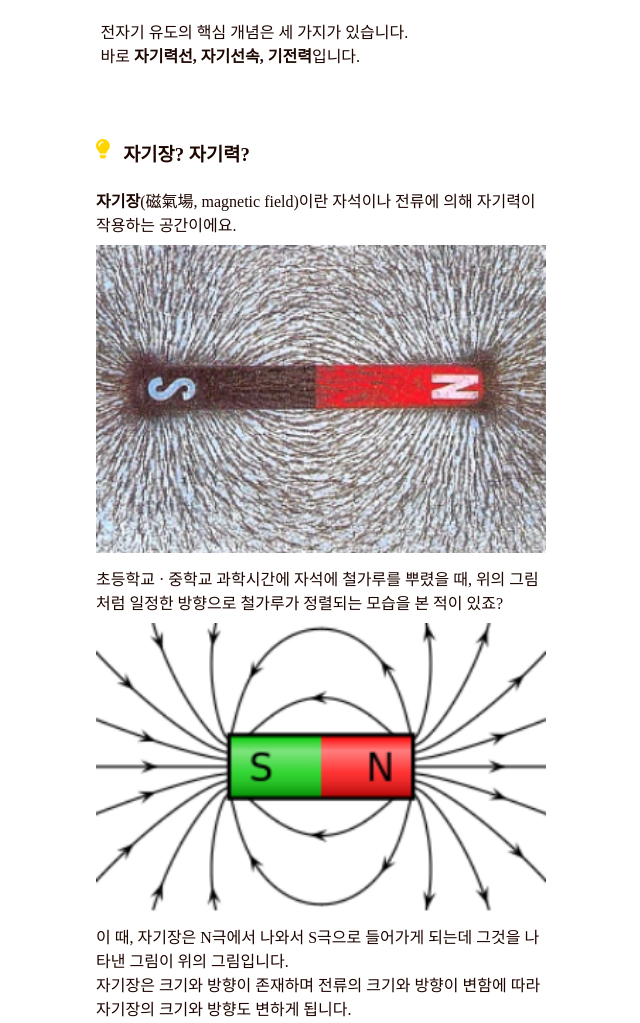
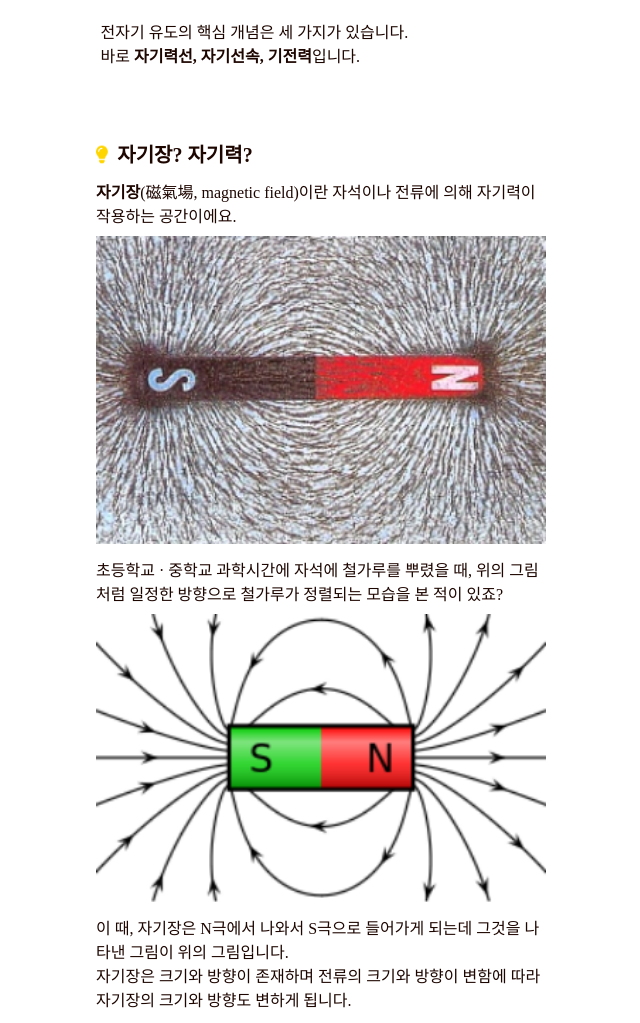
Before and after one commit to haedalprogramming/wirelessCharger, a plain HTML site: page index.html in a window 1280 px wide. Shown: the part 2200-3223 px from the top of the page, without its empty margins (319-959 px from the left). Drawn offline with Linux system fonts and the light colour scheme; a web font is replaced by a local one.

Commit message:
update styling

```diff
--- a/static/css/wirelessCharger.css
+++ b/static/css/wirelessCharger.css
@@ -98,7 +98,8 @@ p {
 }
 
 .wirelessCharger-subsection h3 {
-    display: flex;
+    height: 18px;
+    font-size: 20px;
     margin-bottom: 5%;
 }
 
@@ -195,8 +196,9 @@ li::marker{
 }
 
 .bulb-icon {
-    margin-right: 3%;
-    height: 20px;
+    margin-right: 2%;
+    height: 18px;
+    transform: translateY(1.6px);
 }
 
 .haedal-talk {
@@ -222,10 +224,6 @@ li::marker{
         margin: 30% auto 6%;
     }
 
-    .wirelessCharger__image__s{
-        width: 40%;
-    }
-
     .wirelessCharger__image{
         width: 100%;
         margin: 2% 0;
```
